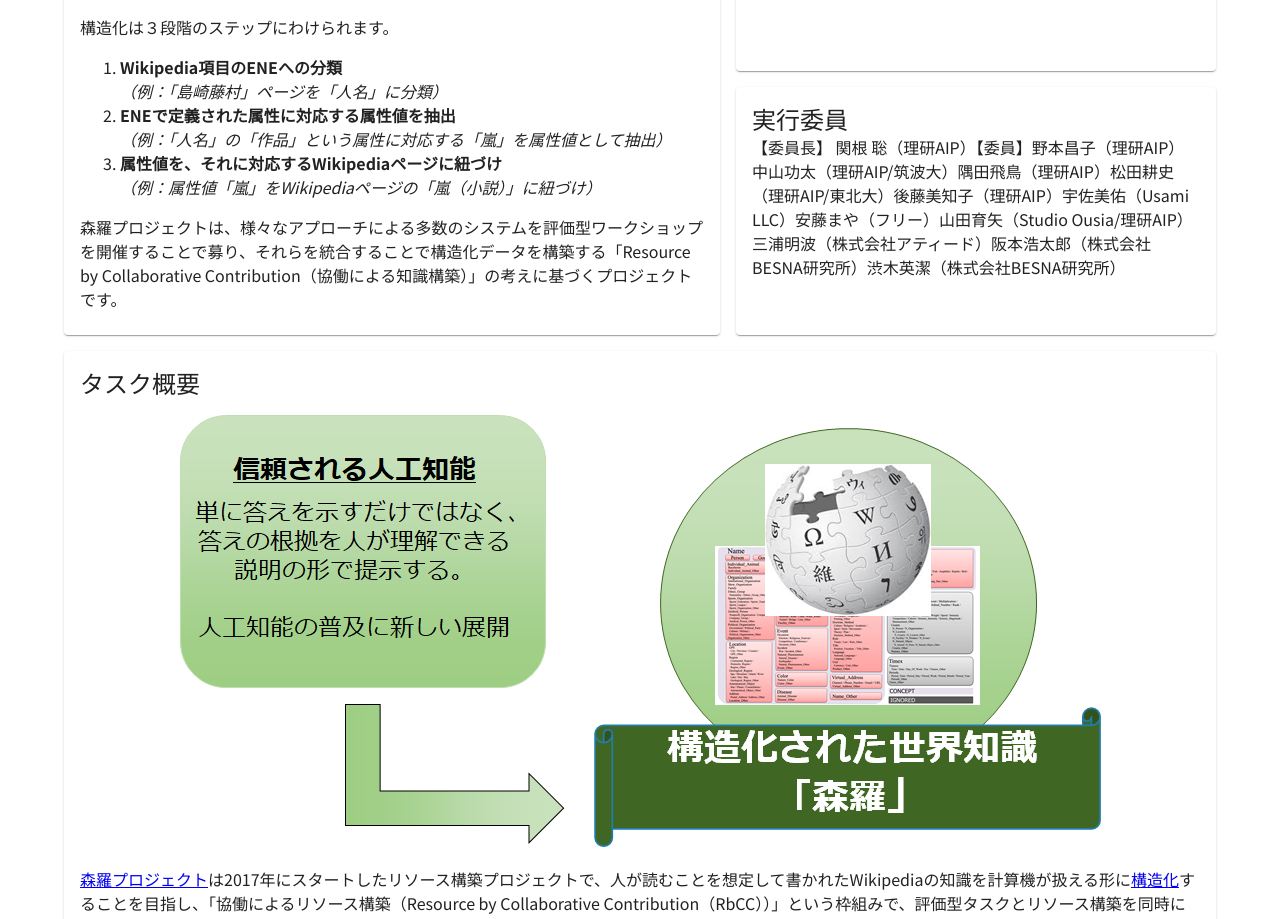
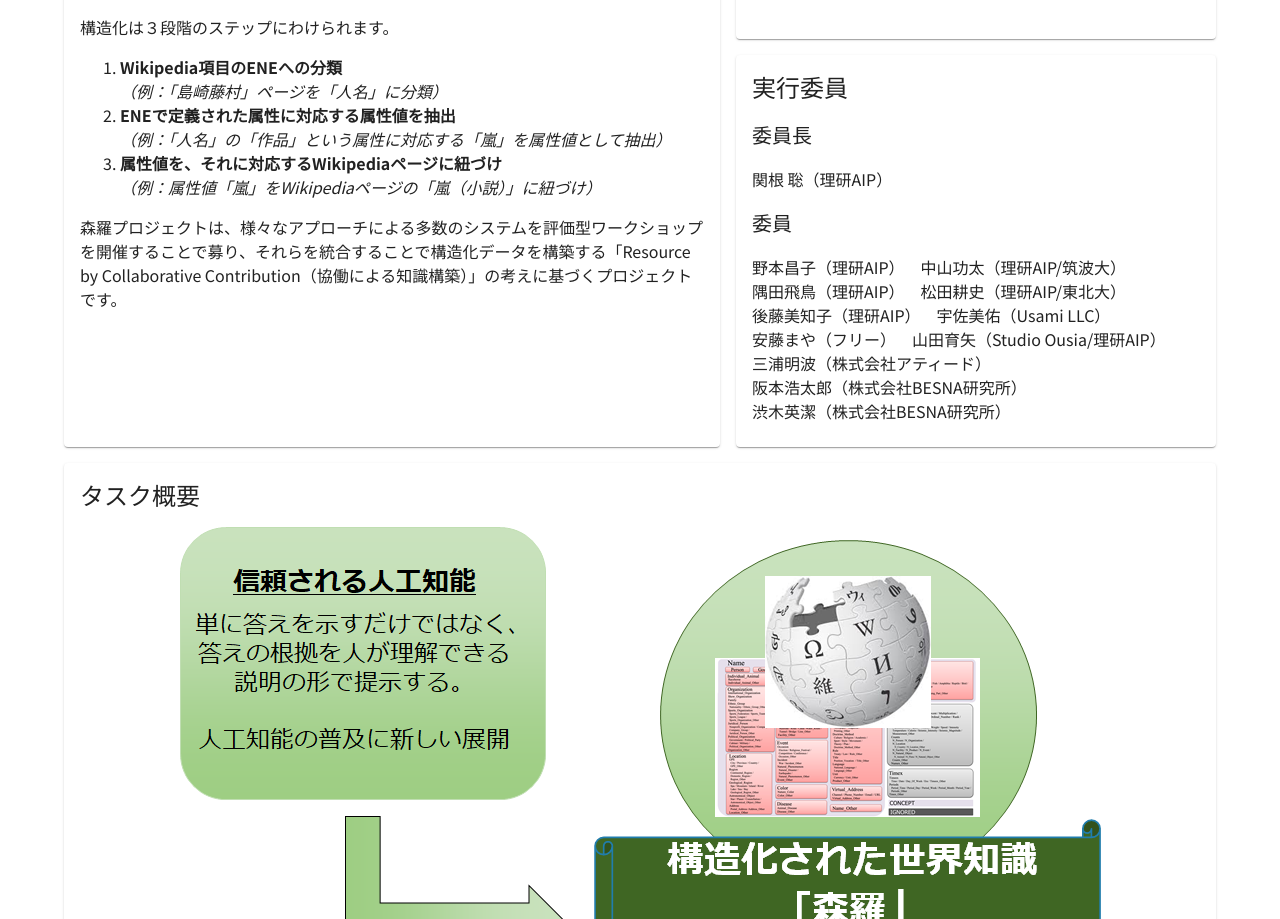
Before and after one commit to besna-institute/udagawa-shinra-project, a Next.js app: page /udagawa-shinra-project/ in a window 1280 px wide. Shown: the part 1210-2129 px from the top of the page. Built offline with nearby package versions, Linux system fonts and the light colour scheme.

Commit message:
Add CommitteeList

```diff
--- /dev/null
+++ b/components/CommitteeList.tsx
@@ -0,0 +1,22 @@
+interface Props {
+  items: string[];
+}
+
+export const CommitteeList = ({ items }: Props) => {
+  const commitieItems = items.map((item, index) => (
+    <span key={index}>{item}</span>
+  ));
+  return (
+    <p
+      style={{
+        display: "inline-flex",
+        flexDirection: "row",
+        flexWrap: "wrap",
+        gap: "0 1rem",
+        justifyContent: "flex-start",
+      }}
+    >
+      {commitieItems}
+    </p>
+  );
+};
--- a/components/index.tsx
+++ b/components/index.tsx
@@ -1,4 +1,5 @@
 export { CodeBlock } from "./CodeBlock";
+export { CommitteeList } from "./CommitteeList";
 export type { Props as Code } from "./CodeBlock";
 export { NewsList } from "./NewsList";
 export { NavigationLink } from "./NavigationLink";
--- a/pages/index.tsx
+++ b/pages/index.tsx
@@ -1,6 +1,6 @@
 /* eslint-disable @next/next/no-img-element */
 import type { NextPage } from "next";
-import { NavigationLink, NewsList } from "../components";
+import { CommitteeList, NavigationLink, NewsList } from "../components";
 import { Box, Paper, CardContent, CardMedia, Card } from "@mui/material";
 
 const newsItems = [
@@ -230,12 +230,24 @@
       >
         <CardContent>
           <h2 id="committee">実行委員</h2>
-          <span>【委員長】 関根 聡（理研AIP）</span>
-          <span>
-            【委員】野本昌子（理研AIP）中山功太（理研AIP/筑波大）隅田飛鳥（理研AIP）松田耕史（理研AIP/東北大）後藤美知子（理研AIP）宇佐美佑（Usami
-            LLC）安藤まや（フリー）山田育矢（Studio
-            Ousia/理研AIP）三浦明波（株式会社アティード）阪本浩太郎（株式会社BESNA研究所）渋木英潔（株式会社BESNA研究所）
-          </span>
+          <h3>委員長</h3>
+          <CommitteeList items={["関根 聡（理研AIP）"]} />
+          <h3>委員</h3>
+          <CommitteeList
+            items={[
+              "野本昌子（理研AIP）",
+              "中山功太（理研AIP/筑波大）",
+              "隅田飛鳥（理研AIP）",
+              "松田耕史（理研AIP/東北大）",
+              "後藤美知子（理研AIP）",
+              "宇佐美佑（Usami LLC）",
+              "安藤まや（フリー）",
+              "山田育矢（Studio Ousia/理研AIP）",
+              "三浦明波（株式会社アティード）",
+              "阪本浩太郎（株式会社BESNA研究所）",
+              "渋木英潔（株式会社BESNA研究所）",
+            ]}
+          />
         </CardContent>
       </Card>
       <Card
```
